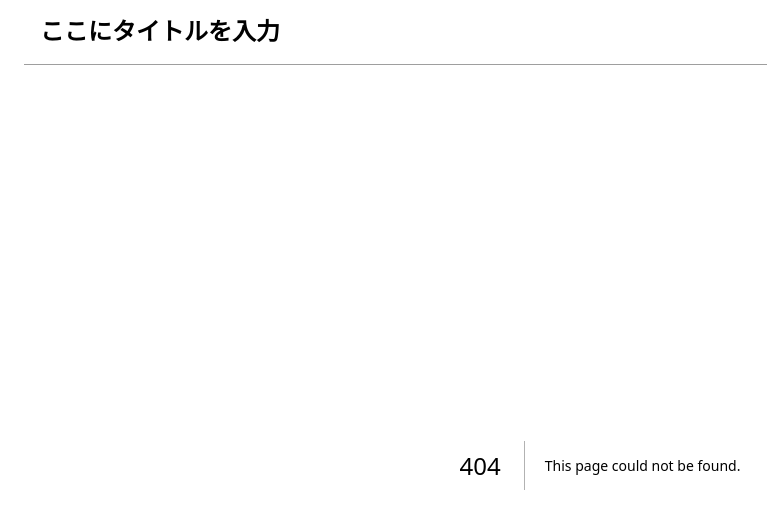
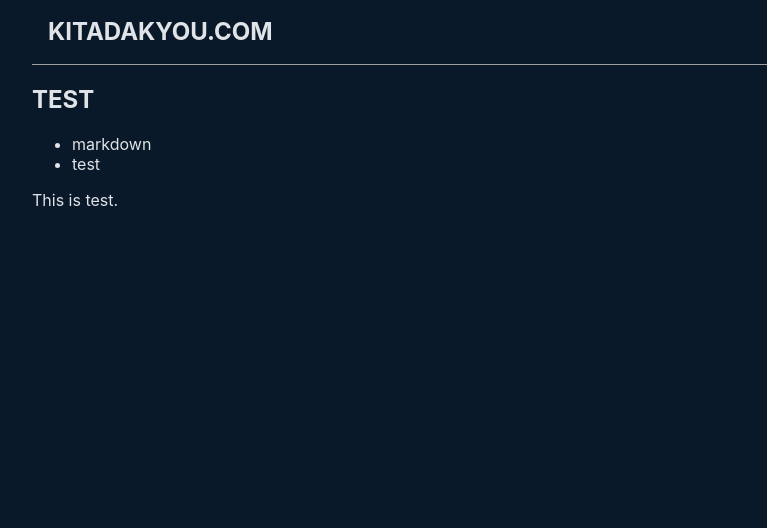
Before and after one commit to kitadakyou/kitadakyou.com, a Next.js app: page /blog/test1 in a window 1280 px wide. Before the commit this address had no page. Shown: the top 528 px of the page, without its empty margins (40-807 px from the left). Built offline with nearby package versions, Linux system fonts and the light colour scheme.

Commit message:
コンテンツ表示用ページのサンプル作成

```diff
--- a/components/conentTemplate.tsx
+++ b/components/articleOfMarkdown.tsx
@@ -5,19 +5,16 @@ type Props = {
   contentPath: string
 }
 
-export default function ContentTemplate (props: Props) {
+export default function ArticleOfMarkdown (props: Props) {
   const [markdown, setMarkdown] = useState('')
 
   useEffect(() => {
     const getMarkdown = async () => {
-      if (markdown !== '') {
-        return
-      }
       const res = await fetch(props.contentPath)
       setMarkdown(await res.text())
     }
     getMarkdown()
-  })
+  }, [])
 
   return (
     <article>
--- a/components/myheader.tsx
+++ b/components/myheader.tsx
@@ -2,7 +2,7 @@ export default function MyHeader () {
   return (
     <header className="myHeader">
       <h1 className="headerTitle">
-        ここにタイトルを入力
+        KITADAKYOU.COM
       </h1>
     </header>
   )
--- a/pages/api/contents.tsx
+++ b/pages/api/contents.tsx
@@ -10,19 +10,19 @@ export type ContentApi = {
 export default function Contents (req: NextApiRequest, res: NextApiResponse) {
   const contents: ContentApi[] = [
     {
-      path: 'blog/test.md',
+      path: '/blog/test1',
       title: 'test title 1',
       date: new Date('2023-1-1').toLocaleDateString('ja-JP'),
       genre: 'blog'
     },
     {
-      path: 'blog/test.md',
+      path: '/blog/test2',
       title: 'test title 2',
       date: new Date('2023-1-10').toLocaleDateString('ja-JP'),
       genre: 'blog'
     },
     {
-      path: 'blog/test.md',
+      path: '/blog/test3',
       title: 'test title 3',
       date: new Date('2023-1-15').toLocaleDateString('ja-JP'),
       genre: 'novel'
--- /dev/null
+++ b/pages/blog/test1.tsx
@@ -0,0 +1,9 @@
+import ArticleOfMarkdown from '../../components/articleOfMarkdown'
+
+export default function Test1 () {
+  return (
+    <main>
+      <ArticleOfMarkdown contentPath="/blog/test.md" />
+    </main>
+  )
+}
```
Also changed, not shown: pages/content.tsx (deleted, +0 -9 lines).
